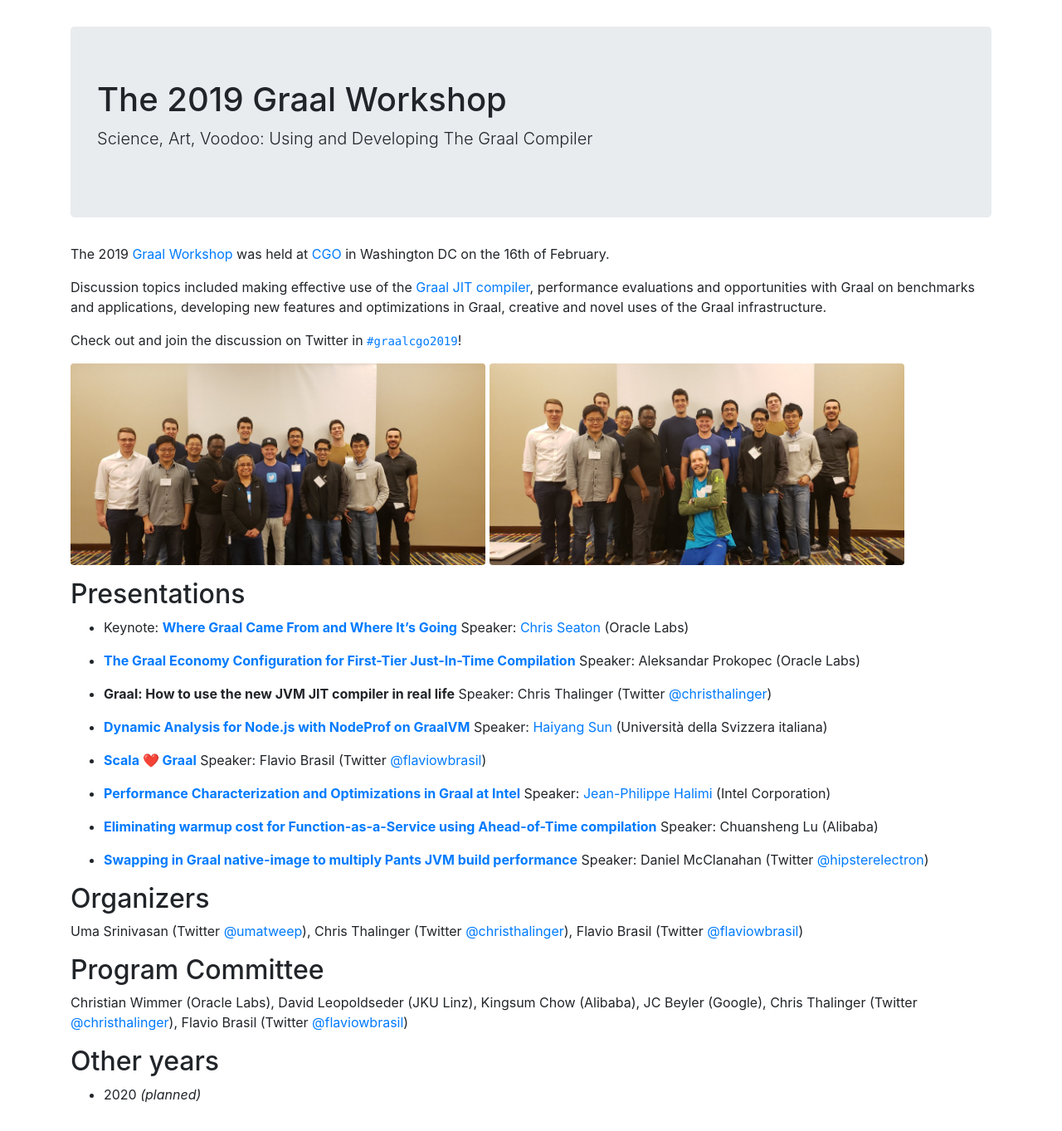
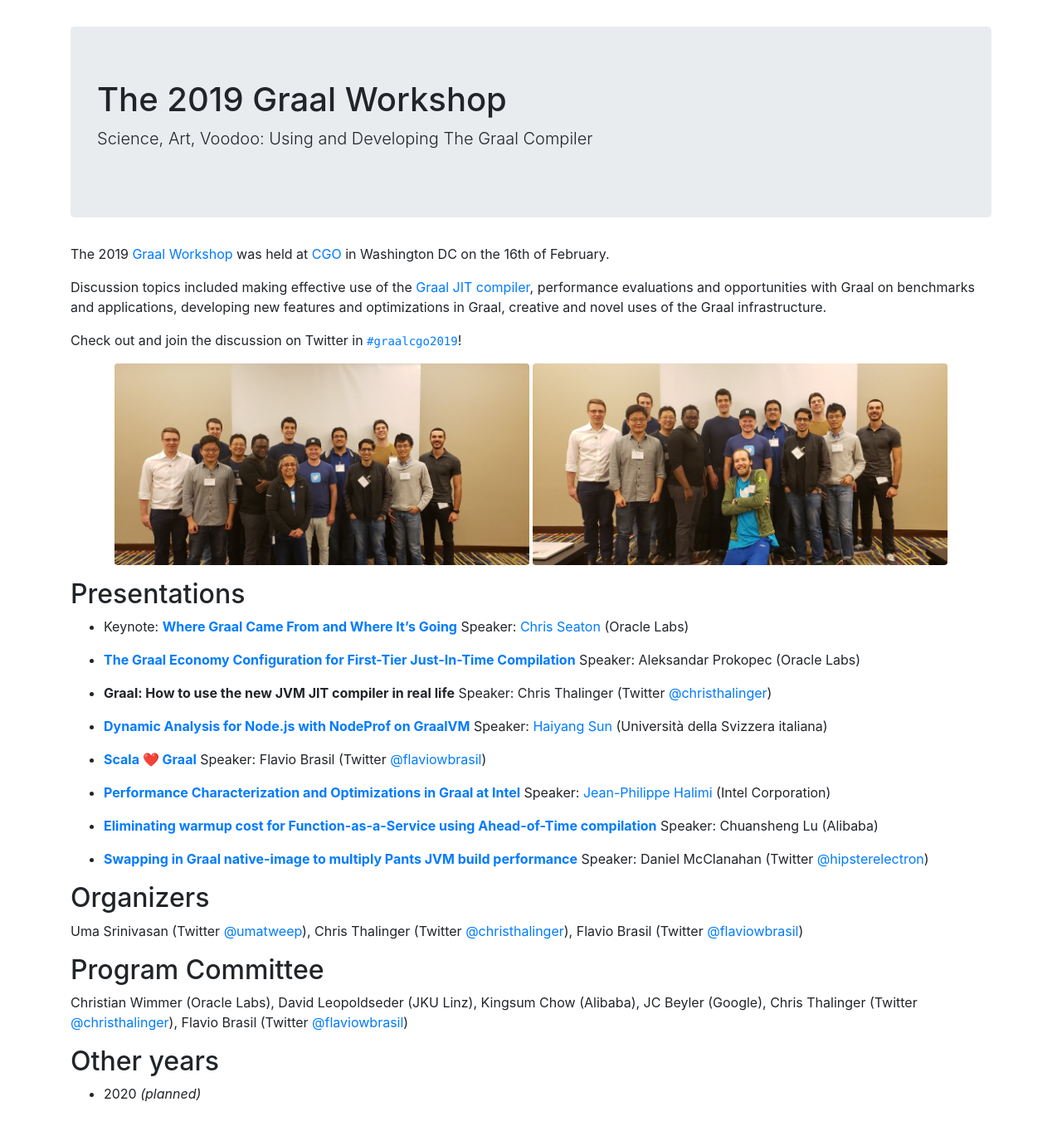
Before and after one commit to graalworkshop/graalworkshop.github.io, a Jekyll site: the page built from 2019/index.md, in a window 1280 px wide. Shown: the whole page at 83% size. Built offline with Jekyll 4.4.1, drawn with Linux system fonts in a browser that asks for light colours.

Commit message:
Centre photos

```diff
--- a/2019/index.md
+++ b/2019/index.md
@@ -14,9 +14,9 @@ infrastructure.
 
 Check out and join the discussion on Twitter in [`#graalcgo2019`](https://twitter.com/search?q=%23graalcgo2019&src=typd)!
 
-<p float="left">
-<img src="group.jpeg" class="rounded img-fluid" width="500" />
-<img src="group2.jpeg" class="rounded img-fluid" width="500" />
+<p style="text-align: center">
+<img src="group.jpeg" class="rounded img-fluid" style="max-width: 45%" />
+<img src="group2.jpeg" class="rounded img-fluid" style="max-width: 45%" />
 </p>
 
 ## Presentations
```
